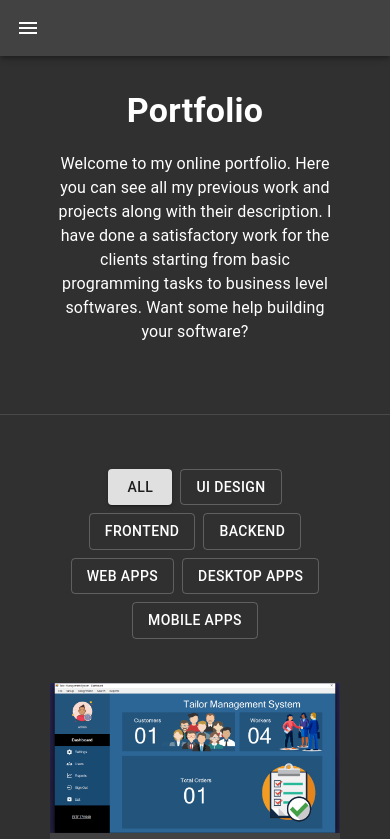
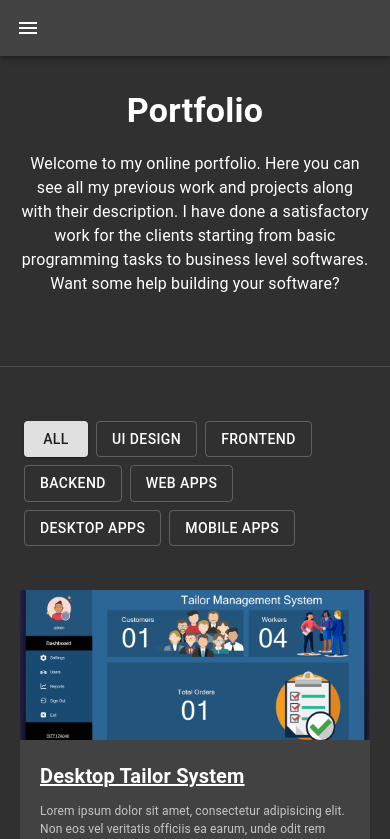
Before and after one commit to sohaibsalman/sohaibsalman.github.io, a React (Create React App) app: page /#/portfolio in a window 390 px wide. Shown: the top 839 px of the page. Built offline with nearby package versions, Linux system fonts and the light colour scheme.

Commit message:
Reduce side padding on small screens

```diff
--- a/src/components/common/filterButtons.jsx
+++ b/src/components/common/filterButtons.jsx
@@ -9,6 +9,9 @@ const useStyles = makeStyles((theme) => ({
     flexWrap: "wrap",
     "& > *": {
       margin: theme.spacing(0.5),
+    },
+    [theme.breakpoints.down("sm")]: {
+      justifyContent: "flex-start",
     },
   },
 }));
--- a/src/components/common/page/body.jsx
+++ b/src/components/common/page/body.jsx
@@ -1,7 +1,10 @@
 import React from "react";
 
+import { useStyles } from "../../../styles/pageStyle";
+
 const Body = ({ children }) => {
-  return <div style={{ padding: "50px" }}>{children}</div>;
+  const classes = useStyles();
+  return <div className={classes.root}>{children}</div>;
 };
 
 export default Body;
--- a/src/components/layout/layout.jsx
+++ b/src/components/layout/layout.jsx
@@ -25,7 +25,6 @@ import MenuIcon from "@material-ui/icons/Menu";
 function ResponsiveDrawer(props) {
   const { window } = props;
   const classes = useStyles();
-  const theme = useTheme();
   const [mobileOpen, setMobileOpen] = React.useState(false);
 
   const handleDrawerToggle = () => {
@@ -86,7 +85,7 @@ function ResponsiveDrawer(props) {
           <Drawer
             container={container}
             variant="temporary"
-            anchor={theme.direction === "rtl" ? "right" : "left"}
+            anchor="left"
             open={mobileOpen}
             onClose={handleDrawerToggle}
             classes={{
--- a/src/styles/headerStyle.js
+++ b/src/styles/headerStyle.js
@@ -3,6 +3,9 @@ import { makeStyles } from "@material-ui/core/styles";
 const useStyles = makeStyles((theme) => ({
   root: {
     padding: "50px",
+    [theme.breakpoints.down("sm")]: {
+      padding: "50px 20px",
+    },
   },
   heading: {
     fontWeight: "bold",
--- a/src/styles/pageStyle.js
+++ b/src/styles/pageStyle.js
@@ -1,8 +1,11 @@
 import { makeStyles } from "@material-ui/core/styles";
 
-const useStyles = makeStyles({
+const useStyles = makeStyles((theme) => ({
   root: {
     padding: "50px",
+    [theme.breakpoints.down("sm")]: {
+      padding: "50px 20px",
+    },
   },
   paper: {
     padding: "15px 30px",
@@ -12,6 +15,6 @@ const useStyles = makeStyles({
       flex: 0,
     },
   },
-});
+}));
 
 export { useStyles };
```
